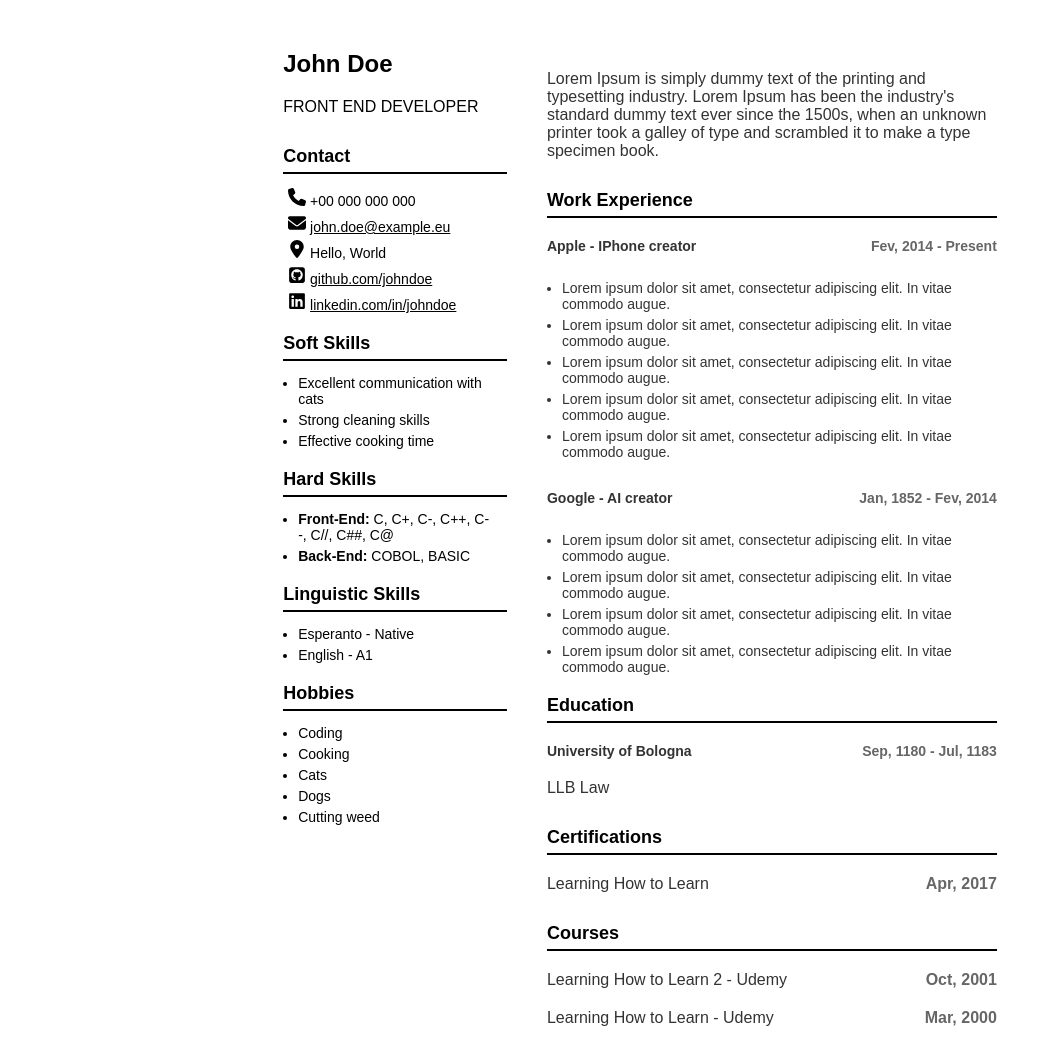
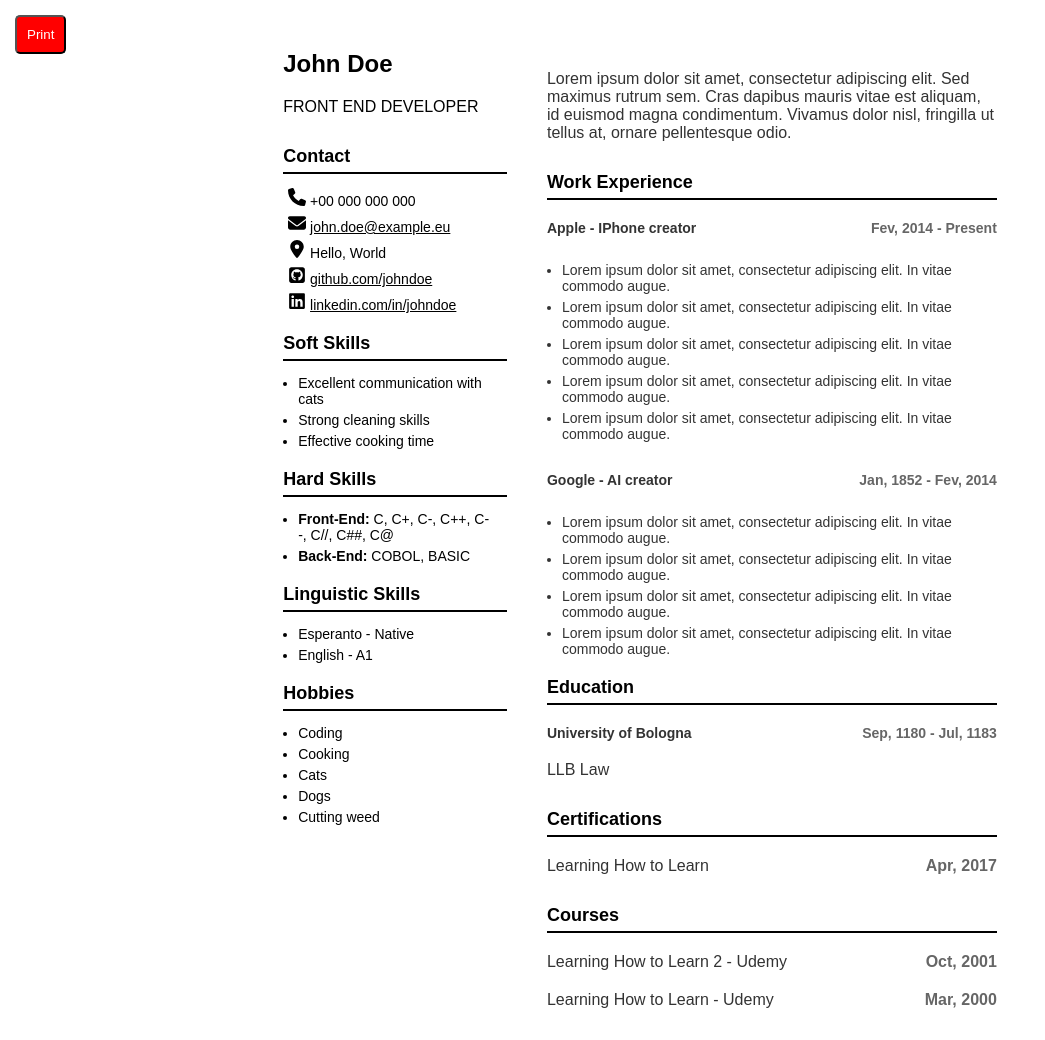
Before and after one commit to jcggraca/html-cv-template, a plain HTML site: page index.html in a window 1280 px wide. Shown: the whole page, without its empty margins (0-1045 px from the left). Drawn offline with Linux system fonts and the light colour scheme.

Commit message:
Add print button

```diff
--- a/index.html
+++ b/index.html
@@ -16,6 +16,20 @@
         .no-print {
           display: none;
         }
+
+        button {
+          display: none;
+        }
+      }
+
+      button {
+        position: absolute;
+        top: 15px;
+        left: 15px;
+        padding: 10px;
+        color: #fff;
+        background-color: red;
+        border-radius: 5px;
       }
 
       body {
@@ -127,6 +141,8 @@
   </head>
 
   <body>
+    <button onclick="printPage()">Print</button>
+
     <div class="container">
       <!-- Sidebar -->
       <div class="sidebar">
@@ -201,9 +217,7 @@
         <section class="section skills">
           <h2>Hard Skills</h2>
           <ul>
-            <li>
-              <b>Front-End:</b> C, C+, C-, C++, C--, C//, C##, C@
-            </li>
+            <li><b>Front-End:</b> C, C+, C-, C++, C--, C//, C##, C@</li>
             <li><b>Back-End:</b> COBOL, BASIC</li>
           </ul>
         </section>
@@ -234,9 +248,10 @@
       <div class="content">
         <section class="section">
           <p>
-            Lorem Ipsum is simply dummy text of the printing and typesetting industry. Lorem Ipsum has been the industry's standard
-            dummy text ever since the 1500s, when an unknown printer took a galley of type and scrambled it to make a type specimen
-            book.
+            Lorem ipsum dolor sit amet, consectetur adipiscing elit. Sed maximus
+            rutrum sem. Cras dapibus mauris vitae est aliquam, id euismod magna
+            condimentum. Vivamus dolor nisl, fringilla ut tellus at, ornare
+            pellentesque odio.
           </p>
         </section>
 
@@ -249,19 +264,24 @@
             </p>
             <ul>
               <li>
-                Lorem ipsum dolor sit amet, consectetur adipiscing elit. In vitae commodo augue.
+                Lorem ipsum dolor sit amet, consectetur adipiscing elit. In
+                vitae commodo augue.
               </li>
               <li>
-                Lorem ipsum dolor sit amet, consectetur adipiscing elit. In vitae commodo augue.
+                Lorem ipsum dolor sit amet, consectetur adipiscing elit. In
+                vitae commodo augue.
               </li>
               <li>
-                Lorem ipsum dolor sit amet, consectetur adipiscing elit. In vitae commodo augue.
+                Lorem ipsum dolor sit amet, consectetur adipiscing elit. In
+                vitae commodo augue.
               </li>
               <li>
-                Lorem ipsum dolor sit amet, consectetur adipiscing elit. In vitae commodo augue.
+                Lorem ipsum dolor sit amet, consectetur adipiscing elit. In
+                vitae commodo augue.
               </li>
               <li>
-                Lorem ipsum dolor sit amet, consectetur adipiscing elit. In vitae commodo augue.
+                Lorem ipsum dolor sit amet, consectetur adipiscing elit. In
+                vitae commodo augue.
               </li>
             </ul>
           </div>
@@ -272,14 +292,20 @@
             </p>
             <ul>
               <li>
-                Lorem ipsum dolor sit amet, consectetur adipiscing elit. In vitae commodo augue.
-              </li>
-              <li>Lorem ipsum dolor sit amet, consectetur adipiscing elit. In vitae commodo augue.</li>
-              <li>
-                Lorem ipsum dolor sit amet, consectetur adipiscing elit. In vitae commodo augue.
+                Lorem ipsum dolor sit amet, consectetur adipiscing elit. In
+                vitae commodo augue.
               </li>
               <li>
-                Lorem ipsum dolor sit amet, consectetur adipiscing elit. In vitae commodo augue.
+                Lorem ipsum dolor sit amet, consectetur adipiscing elit. In
+                vitae commodo augue.
+              </li>
+              <li>
+                Lorem ipsum dolor sit amet, consectetur adipiscing elit. In
+                vitae commodo augue.
+              </li>
+              <li>
+                Lorem ipsum dolor sit amet, consectetur adipiscing elit. In
+                vitae commodo augue.
               </li>
             </ul>
           </div>
@@ -291,9 +317,7 @@
             University of Bologna
             <span class="date">Sep, 1180 - Jul, 1183</span>
           </p>
-          <p>
-            LLB Law
-          </p>
+          <p>LLB Law</p>
         </section>
 
         <section class="section">
@@ -317,5 +341,11 @@
         </section>
       </div>
     </div>
+
+    <script>
+      function printPage() {
+        window.print();
+      }
+    </script>
   </body>
 </html>
```
